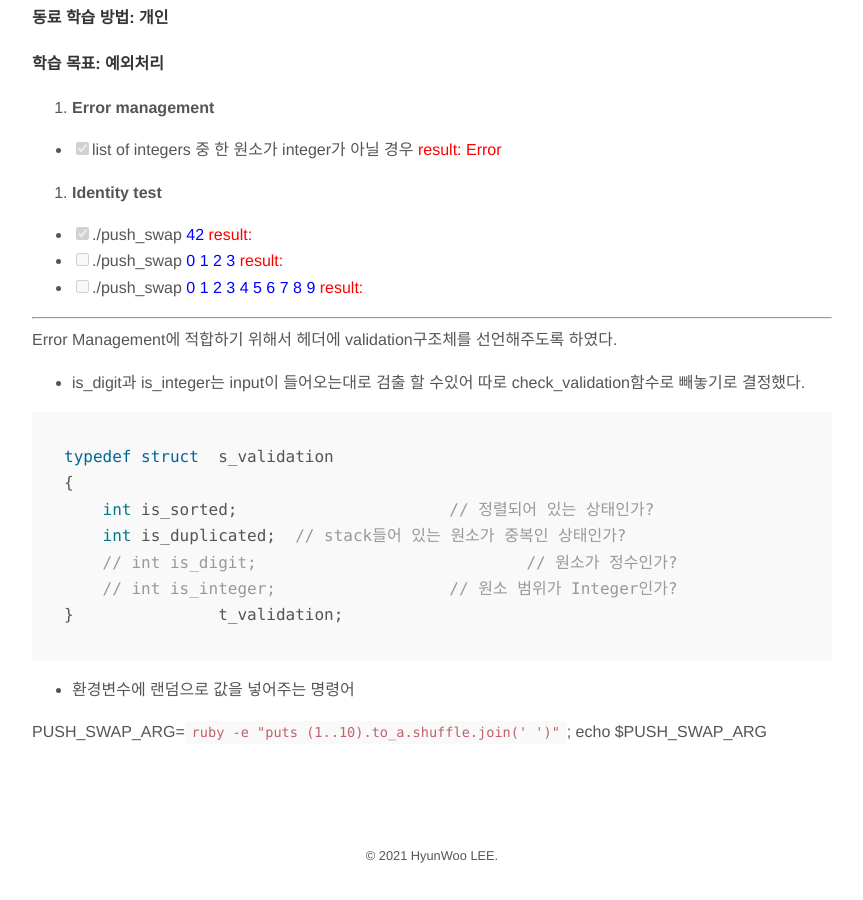
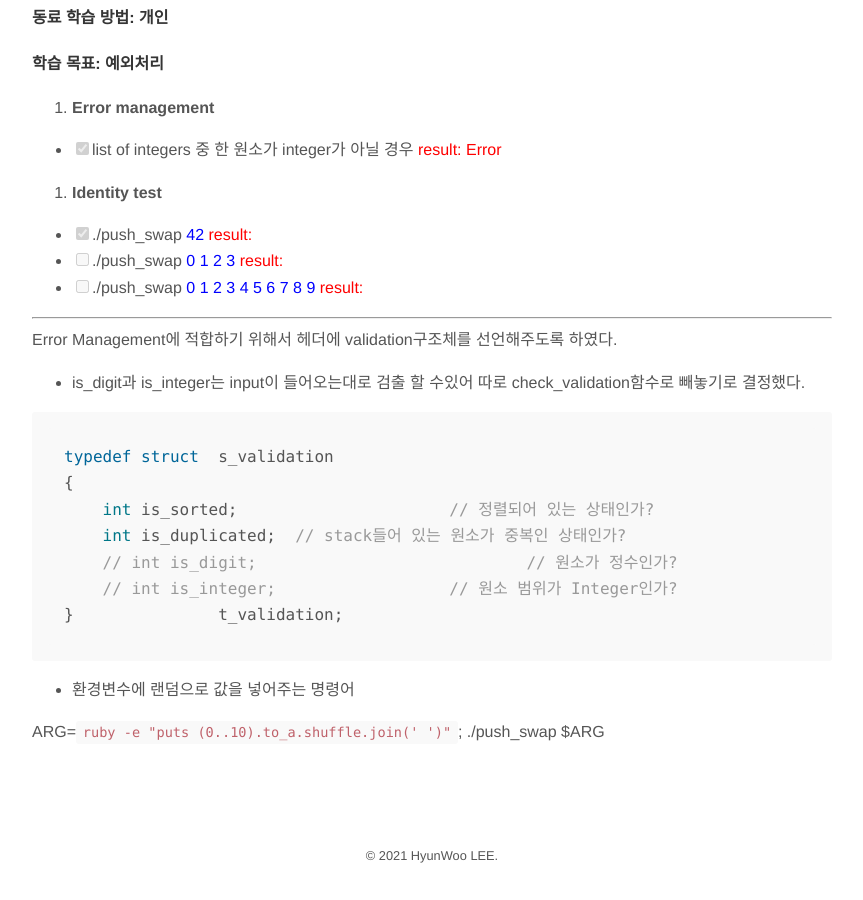
Before and after one commit to hyunwlee-dev/TIL, a Jekyll site: the page built from _posts/2021-09-17-algorithm.md, in a window 1280 px wide and 900 px high, scrolled down 5606 px. Shown: the whole window, without its empty margins (208-1071 px from the left). Built offline with Jekyll 4.4.1, drawn with Linux system fonts in a browser that asks for light colours; nearby versions of some CDN libraries.

Commit message:
modified:   2021-09-17-algorithm.md

```diff
--- a/_posts/2021-09-17-algorithm.md
+++ b/_posts/2021-09-17-algorithm.md
@@ -228,4 +228,4 @@ typedef struct  s_validation
 
 - 환경변수에 랜덤으로 값을 넣어주는 명령어
 
-PUSH_SWAP_ARG=`ruby -e "puts (1..10).to_a.shuffle.join(' ')"`; echo $PUSH_SWAP_ARG
+ARG=`ruby -e "puts (0..10).to_a.shuffle.join(' ')"`; ./push_swap $ARG
```
